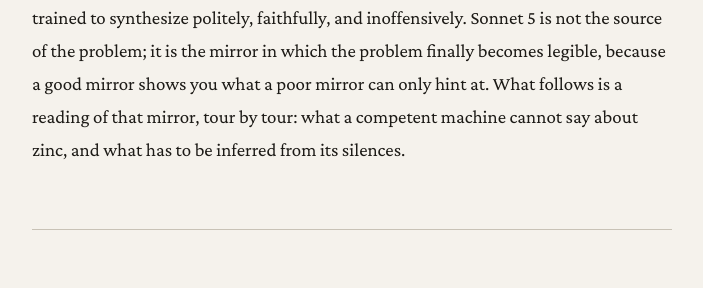
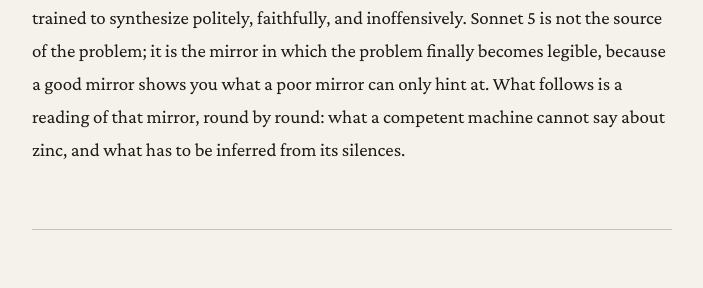
Before and after one commit to PerigGouanvic/physiological-rights, a Jekyll site: the page built from _critique/ai-mirror-medical-information-zinc.md, in a window 1280 px wide and 900 px high, scrolled down 1330 px. Shown: the part 286-574 px from the top of the window, without its empty margins (122-825 px from the left). Built offline with Jekyll 4.4.1, drawn with Linux system fonts in a browser that asks for light colours; some of the changed text lies outside the part shown.

Commit message:
edit(_critique/zinc): fix 'tour by tour' → 'round by round'
Calque of French *tour à tour*; the English idiom for what the piece
means is 'round by round', which also echoes the section headers.

Co-Authored-By: Claude Opus 4.7 <noreply@anthropic.com>

```diff
--- a/_critique/ai-mirror-medical-information-zinc.md
+++ b/_critique/ai-mirror-medical-information-zinc.md
@@ -2,7 +2,7 @@
 description: I put three questions about zinc to a widely used AI research assistant.
   The corpus it returned was serious, the dissidents finally got named, and yet the
   transcript reads as an inventory of what a competent machine cannot say. What follows
-  is a reading of that silence, tour by tour.
+  is a reading of that silence, round by round.
 last_revised: August 2026
 layout: default
 related:
@@ -20,7 +20,7 @@ title: 'AI as the mirror of the sad state of medical information: the case of zi
 
 # AI as the mirror of the sad state of medical information: the case of zinc
 
-*I put three questions about zinc to a widely used AI research assistant. The corpus it returned was serious, the dissidents finally got named, and yet the transcript reads as an inventory of what a competent machine cannot say. What follows is a reading of that silence, tour by tour.*
+*I put three questions about zinc to a widely used AI research assistant. The corpus it returned was serious, the dissidents finally got named, and yet the transcript reads as an inventory of what a competent machine cannot say. What follows is a reading of that silence, round by round.*
 
 ---
 
@@ -32,7 +32,7 @@ It is a story about the exact line a competent instrument cannot cross.
 
 Read the transcript once as science and it looks acceptable. Read it a second time as a genre, one with its own rules about who may be blamed and who must be spared, and the missing shape becomes hard to unsee. Controversies are sanded down until they read as balanced perspectives, and clinicians who have been raising the alarm for sixty years appear as one voice inside a diplomatic chorus. The word *supplementation* hardly finishes a sentence before a nuance arrives to cancel it. Nobody asks why geriatric medicine, facing a documented crisis of anabolic decline, has never adopted thymulin as a routine measure of functional zinc status. Neither ethics nor responsibility gets raised; the aging population appears as a statistical curve rather than as an object of duty.
 
-None of this originates in the machine. It all comes from the corpus the machine is trained to synthesize politely, faithfully, and inoffensively. Sonnet 5 is not the source of the problem; it is the mirror in which the problem finally becomes legible, because a good mirror shows you what a poor mirror can only hint at. What follows is a reading of that mirror, tour by tour: what a competent machine cannot say about zinc, and what has to be inferred from its silences.
+None of this originates in the machine. It all comes from the corpus the machine is trained to synthesize politely, faithfully, and inoffensively. Sonnet 5 is not the source of the problem; it is the mirror in which the problem finally becomes legible, because a good mirror shows you what a poor mirror can only hint at. What follows is a reading of that mirror, round by round: what a competent machine cannot say about zinc, and what has to be inferred from its silences.
 
 ## Round one: encyclopedia mode
 
```
